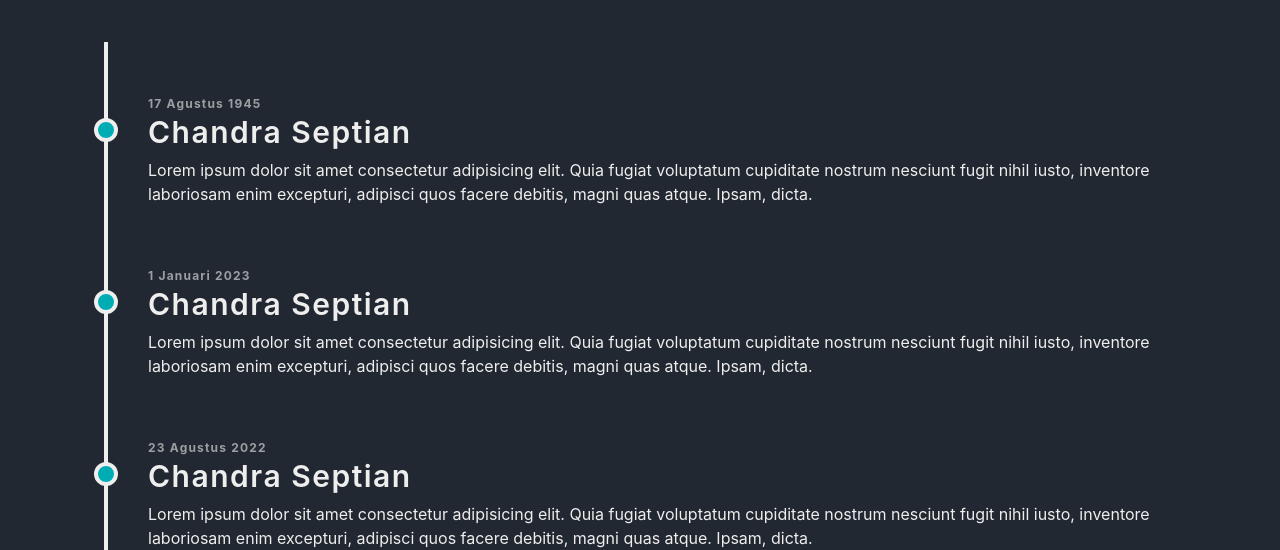
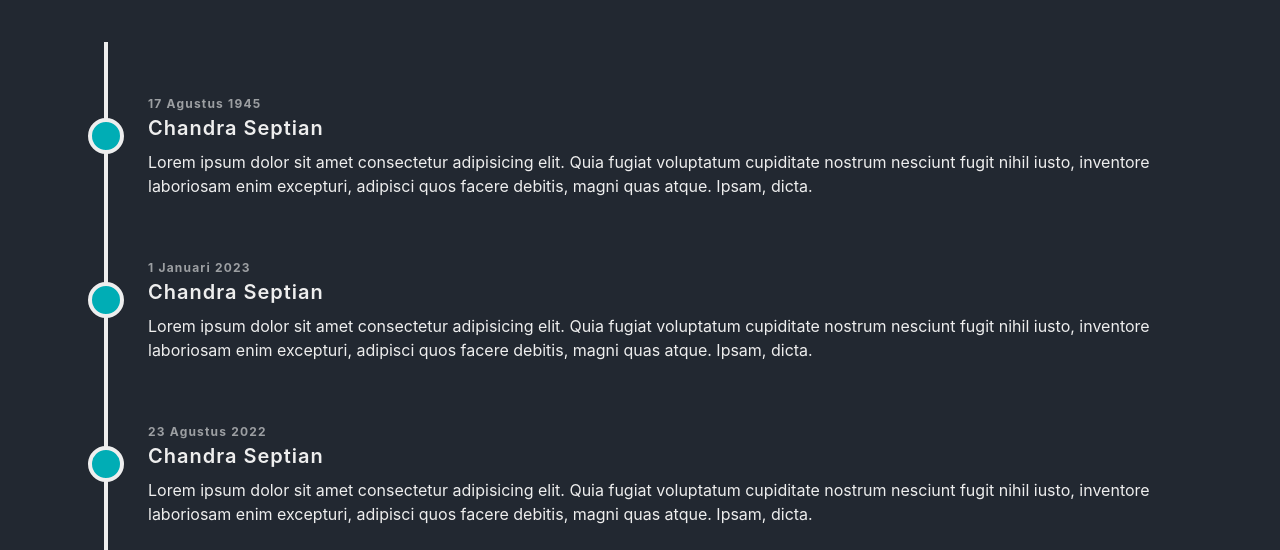
Before and after one commit to cseptian98/react-portofolio-with-tailwind, a Next.js app: page / in a window 1280 px wide. Shown: the part 1826-2376 px from the top of the page. Built offline with nearby package versions, Linux system fonts and the light colour scheme.

Commit message:
style: update timeline component style

```diff
--- a/styles/globals.css
+++ b/styles/globals.css
@@ -16,13 +16,16 @@
     @apply border-l-4 border-primary-dark my-8 ml-6 py-12 space-y-14 dark:border-primary-light;
   }
   .dot {
-    @apply absolute top-7 -left-3.5 bg-second-light h-6 w-6 rounded-full border-4 border-second-dark dark:border-primary-light;
+    @apply absolute top-7 -left-5 bg-second-light h-9 w-9 rounded-full border-4 border-second-dark dark:border-primary-light;
   }
   .timeline-date {
     @apply text-xs text-color font-bold opacity-60 tracking-widest;
   }
+  .timeline-company {
+    @apply text-3xl text-second-light font-semibold tracking-wider mb-2;
+  }
   .timeline-title {
-    @apply text-3xl text-color font-semibold tracking-wider mb-2;
+    @apply text-xl text-color font-semibold tracking-wider mb-2;
   }
 }
 
```
